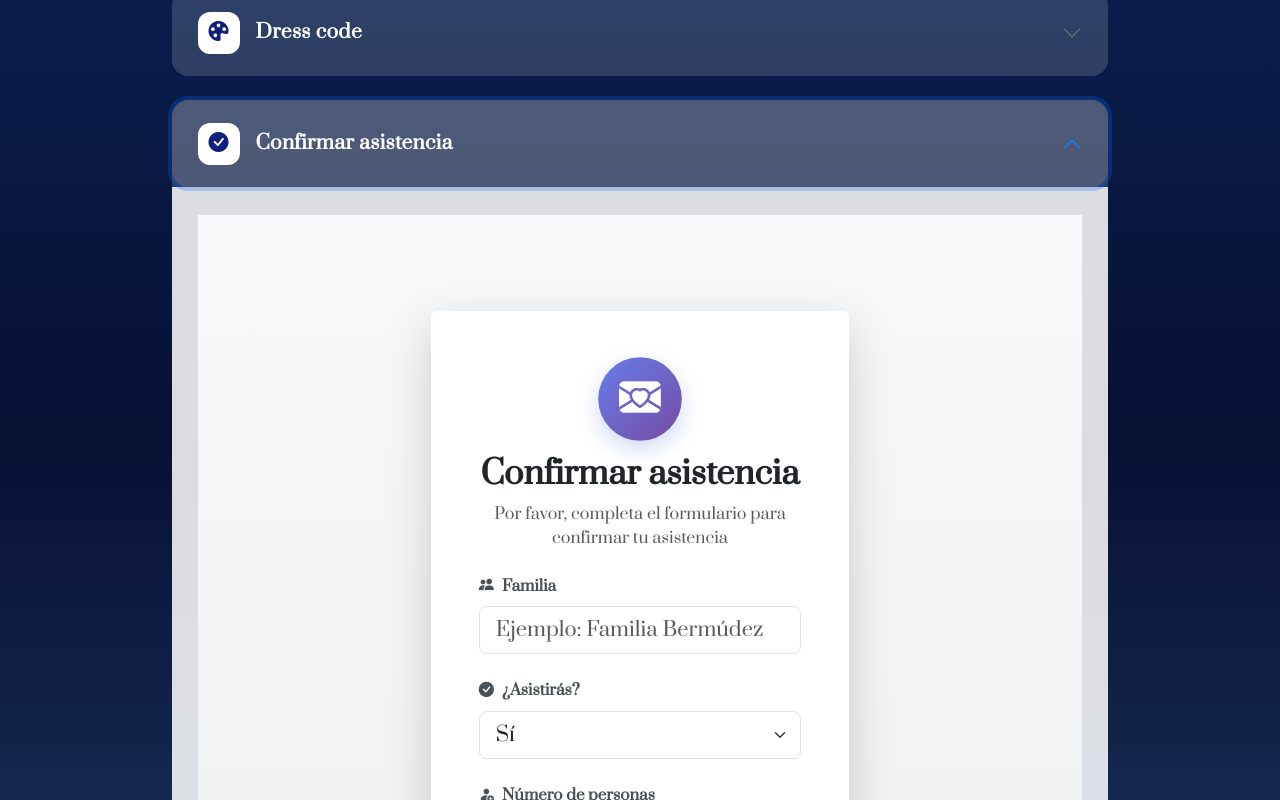
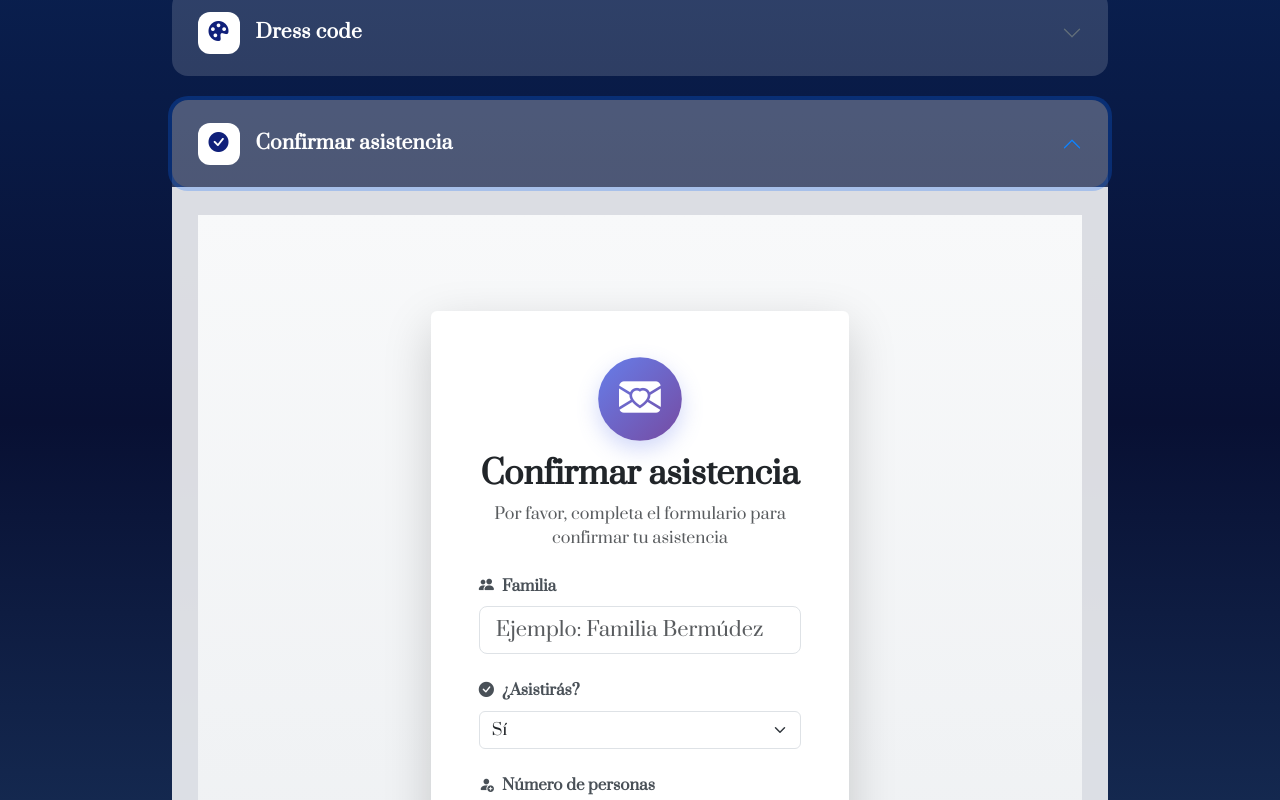
Before and after one commit to AlejandroBermudez90s/Andrea-15, a React (Vite) app: page /#atrapado in a window 1280 px wide. Both pictures are taken after a click on the button "Confirmar asistencia". Shown: the part 2126-2926 px from the top of the page. Built offline with nearby package versions, Linux system fonts and the light colour scheme; a web font is replaced by a local one.

Commit message:
fomrulario mejorado

```diff
--- a/src/componentes/ConfirmarAsistencia/ConfirmarAsistencia.jsx
+++ b/src/componentes/ConfirmarAsistencia/ConfirmarAsistencia.jsx
@@ -5,7 +5,7 @@ const ConfirmarAsistencia = () => {
     const [form, setForm] = useState({
         nombre: "",
         asistencia: "Sí",
-        acompanantes: 0,
+        acompanantes: "",
         comentarios: ""
     });
     const [enviado, setEnviado] = useState(false);
@@ -111,7 +111,7 @@ const ConfirmarAsistencia = () => {
                                             </label>
                                             <select
                                                 name="asistencia"
-                                                className="form-select form-select-lg"
+                                                className="form-select form-select-md"
                                                 value={form.asistencia}
                                                 onChange={handleChange}
                                             >
@@ -129,10 +129,10 @@ const ConfirmarAsistencia = () => {
                                             <input
                                                 type="number"
                                                 name="acompanantes"
-                                                className="form-control form-control-lg"
+                                                className="form-control form-control-md"
                                                 min="0"
                                                 max="10"
-                                                placeholder="Ejemplo: 3"
+                                                placeholder="Ejemplo: 4"
                                                 value={form.acompanantes}
                                                 onChange={handleChange}
                                             />
```
